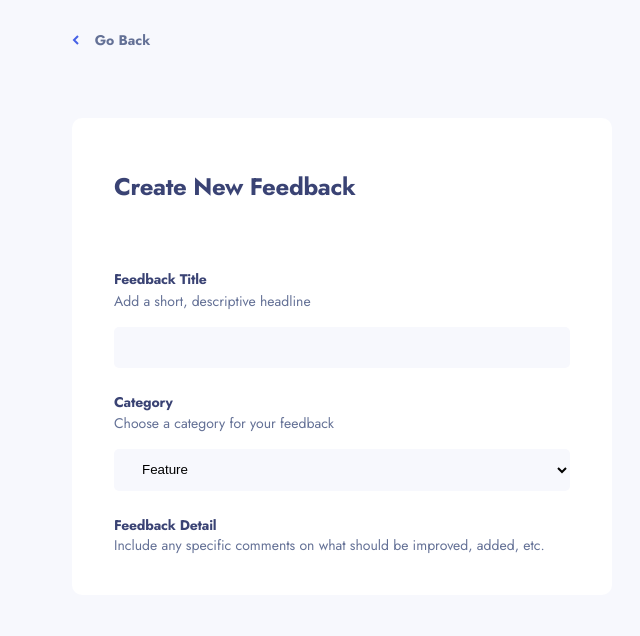
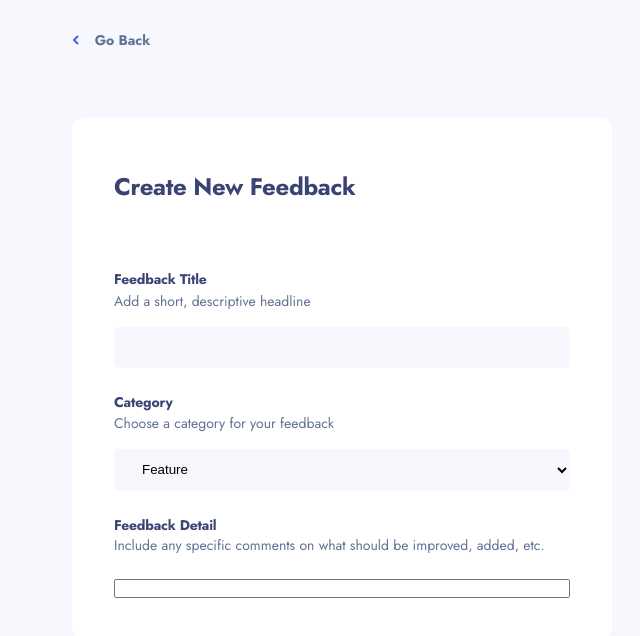
Before and after one commit to AlexGedevan/product-feedback-app, a React (Vite) app: page /createFeedback in a window 1280 px wide. Shown: the top 636 px of the page, without its empty margins (298-938 px from the left). Built offline with nearby package versions, Linux system fonts and the light colour scheme.

Commit message:
working createFeedback component (unfinished)

```diff
--- a/src/pages/CreateFeedback.jsx
+++ b/src/pages/CreateFeedback.jsx
@@ -32,6 +32,7 @@ function CreateFeedback() {
             etc.
           </p>
         </FeedbackDescription>
+        <FeedbackInput />
       </CreateFeedbackForm>
     </StyledCreateFeedback>
   );
@@ -147,4 +148,6 @@ const FeedbackDescription = styled.div`
   }
 `;
 
+const FeedbackInput = styled.input``;
+
 export default CreateFeedback;
```
